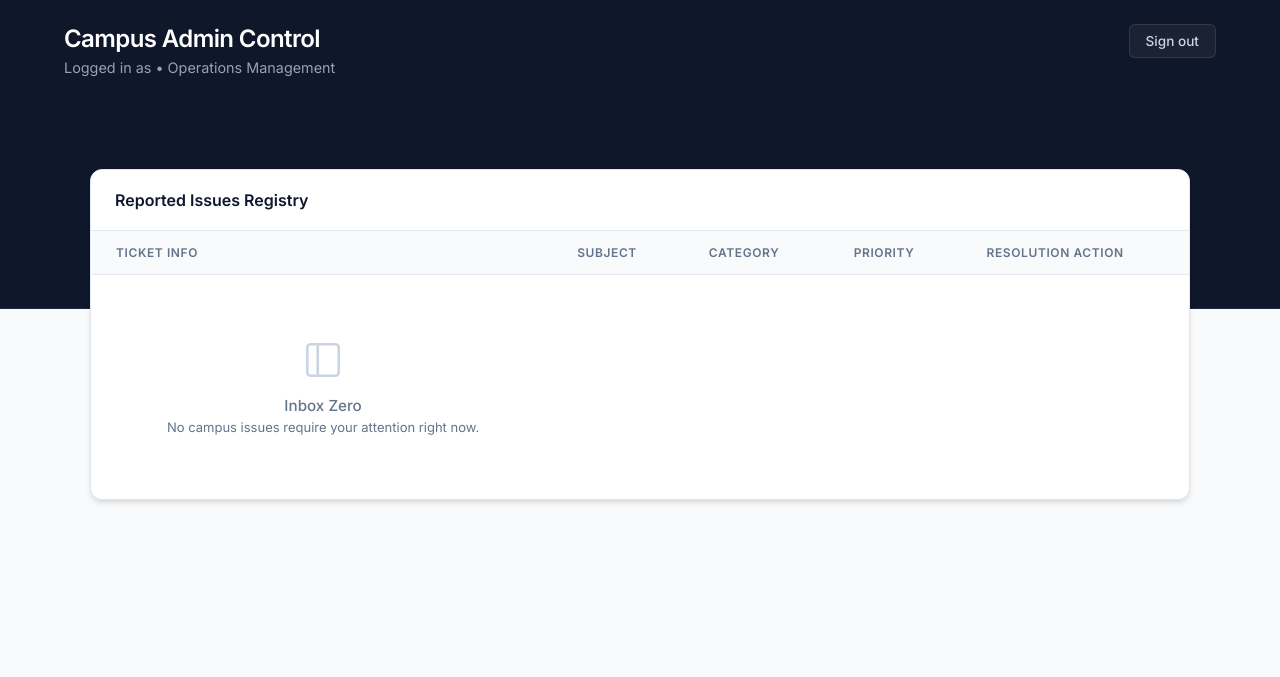
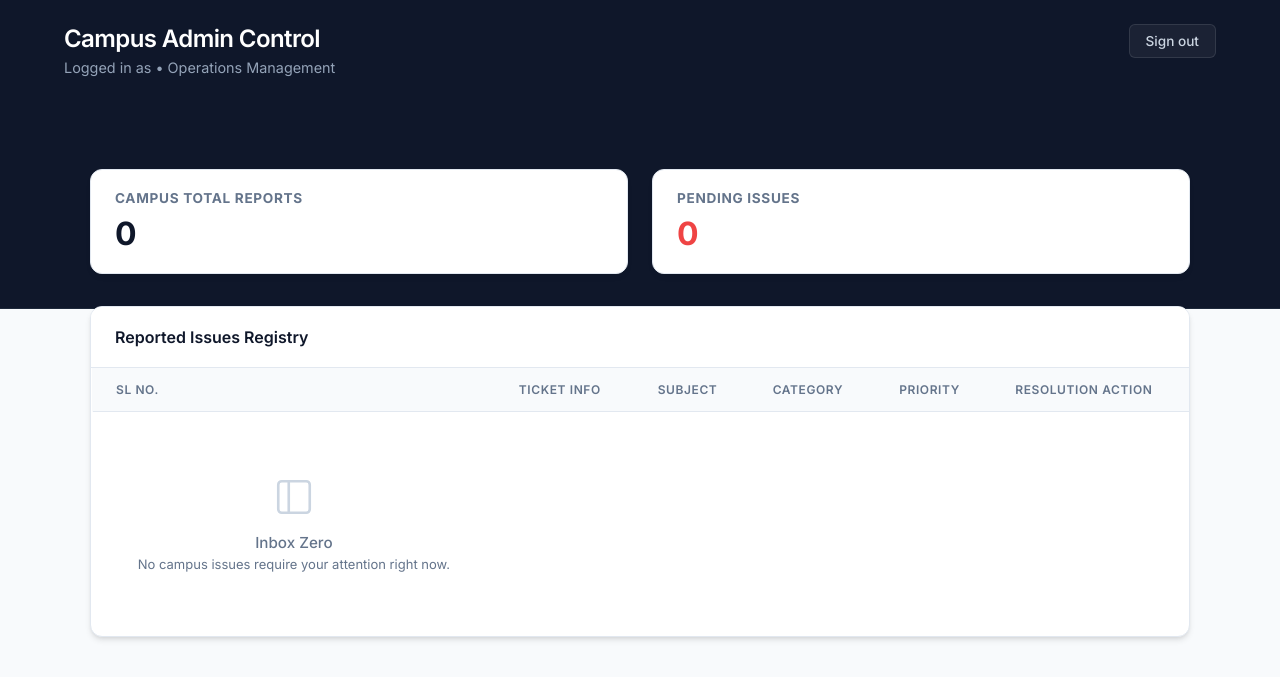
Before and after one commit to br2322307-dotcom/IIE_Report, a Flask app: template templates/admin/dashboard.html in a window 1280 px wide. Shown: the top 677 px of the page. Run offline with Flask 3, Linux system fonts and the light colour scheme; the template is opened without the code that fills it, so the values that code supplies are empty.

Commit message:
Update dashboard.html

```diff
--- a/templates/admin/dashboard.html
+++ b/templates/admin/dashboard.html
@@ -67,6 +67,26 @@
             padding: 0 1.5rem;
         }
 
+        /* Stats Cards */
+        .stats-grid {
+            display: grid;
+            grid-template-columns: repeat(auto-fit, minmax(200px, 1fr));
+            gap: 1.5rem;
+            margin-bottom: 2rem;
+        }
+
+        .stat-card {
+            background: var(--bg-surface);
+            padding: 1.25rem 1.5rem;
+            border-radius: 12px;
+            border: 1px solid var(--border-light);
+            box-shadow: 0 4px 6px -1px rgba(0, 0, 0, 0.05);
+        }
+
+        .stat-card h4 { margin: 0; font-size: 0.85rem; color: var(--text-muted); text-transform: uppercase; letter-spacing: 0.05em; }
+        .stat-card p { margin: 8px 0 0 0; font-size: 2rem; font-weight: 700; color: var(--brand-dark); }
+        .stat-card .danger-text { color: var(--danger); }
+
         .data-card {
             background: var(--bg-surface);
             border-radius: 12px;
@@ -113,8 +133,9 @@
 
         /* Typography & Structure inside cells */
         .meta-group { display: flex; flex-direction: column; gap: 4px; }
-        .issue-id { font-weight: 600; color: var(--brand-dark); }
-        .student-id { font-size: 0.75rem; color: var(--text-muted); font-family: monospace; }
+
+        .issue-id { font-size: 0.75rem; color: #94a3b8; background: #f1f5f9; padding: 2px 6px; border-radius: 4px; display: inline-block; width: fit-content; }
+        .student-id { font-size: 0.8rem; font-weight: 600; color: var(--brand-dark); font-family: monospace; }
 
         .issue-title { font-weight: 500; color: var(--text-main); }
         .category-text { color: var(--text-muted); text-transform: capitalize; }
@@ -217,10 +238,9 @@
 
             .workspace-main { margin-top: -2.5rem; padding: 0 1rem; }
 
-            /* Transforming Table into Cards for Mobile */
             table, thead, tbody, th, td, tr { display: block; }
 
-            thead tr { display: none; /* Hide headers */ }
+            thead tr { display: none; }
 
             tbody tr {
                 background: #fff;
@@ -245,7 +265,6 @@
 
             td:last-child { border-bottom: none; }
 
-            /* Generating labels dynamically via CSS content */
             td::before {
                 content: attr(data-label);
                 font-weight: 600;
@@ -257,11 +276,9 @@
                 letter-spacing: 0.05em;
             }
 
-            /* Adjust internal layout for Mobile Cards */
             .issue-title { font-size: 1rem; }
             .badge, .status-verified { align-self: flex-start; margin-top: 4px; }
 
-            /* Make form span full width on mobile */
             form[action*="update_status"] { width: 100%; }
             .action-group { max-width: 100%; display: flex; }
         }
@@ -280,6 +297,21 @@
 
     <!-- Main Workspace -->
     <main class="workspace-main">
+
+        <!-- Dashboard Stats Panel -->
+        <div class="stats-grid">
+            <div class="stat-card">
+                <h4>Campus Total Reports</h4>
+                <!-- Counts all issues in the database -->
+                <p>{{ issues|length }}</p>
+            </div>
+            <div class="stat-card">
+                <h4>Pending Issues</h4>
+                <!-- Counts only issues where the status is 'Pending' using Jinja filter -->
+                <p class="danger-text">{{ issues | selectattr('status', 'equalto', 'Pending') | list | length }}</p>
+            </div>
+        </div>
+
         <div class="data-card">
             <div class="card-header">
                 <h3>Reported Issues Registry</h3>
@@ -288,6 +320,7 @@
             <table>
                 <thead>
                     <tr>
+                        <th>Sl No.</th>
                         <th>Ticket Info</th>
                         <th>Subject</th>
                         <th>Category</th>
@@ -298,10 +331,12 @@
                 <tbody>
                     {% for issue in issues %}
                     <tr>
+                        <td data-label="Sl No." style="font-weight: 600; font-size: 0.95rem;">{{ loop.index }}</td>
+
                         <td data-label="Ticket Info">
                             <div class="meta-group">
-                                <span class="issue-id">#{{ issue['id'] }}</span>
                                 <span class="student-id">User: {{ issue['student_id'] }}</span>
+                                <span class="issue-id">Token: #{{ issue['id'] }}</span>
                             </div>
                         </td>
                         <td data-label="Subject" class="issue-title">{{ issue['title'] }}</td>
@@ -332,9 +367,9 @@
                         </td>
                     </tr>
                     {% else %}
-                    <!-- Empty State for Professional Software Look -->
+                    <!-- Empty State -->
                     <tr>
-                        <td colspan="5" style="text-align: center; padding: 4rem 2rem; color: var(--text-muted); display: block;">
+                        <td colspan="6" style="text-align: center; padding: 4rem 2rem; color: var(--text-muted); display: block;">
                             <svg style="margin-bottom: 12px; color: #cbd5e1;" width="42" height="42" viewBox="0 0 24 24" fill="none" stroke="currentColor" stroke-width="1.5" stroke-linecap="round" stroke-linejoin="round"><rect x="3" y="3" width="18" height="18" rx="2" ry="2"></rect><line x1="9" y1="3" x2="9" y2="21"></line></svg>
                             <div style="font-weight: 500; font-size: 0.95rem; color: #64748b;">Inbox Zero</div>
                             <div style="font-size: 0.8125rem; margin-top: 4px;">No campus issues require your attention right now.</div>
```
